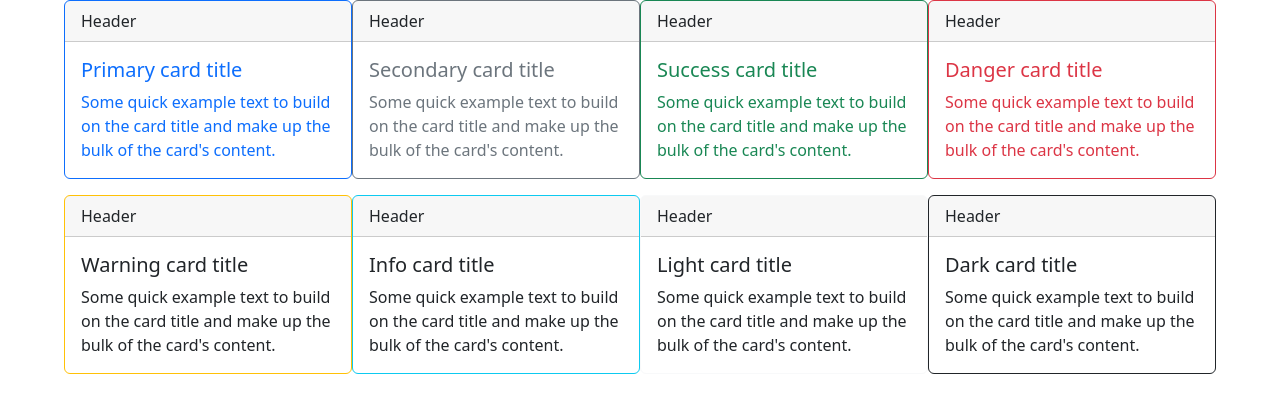
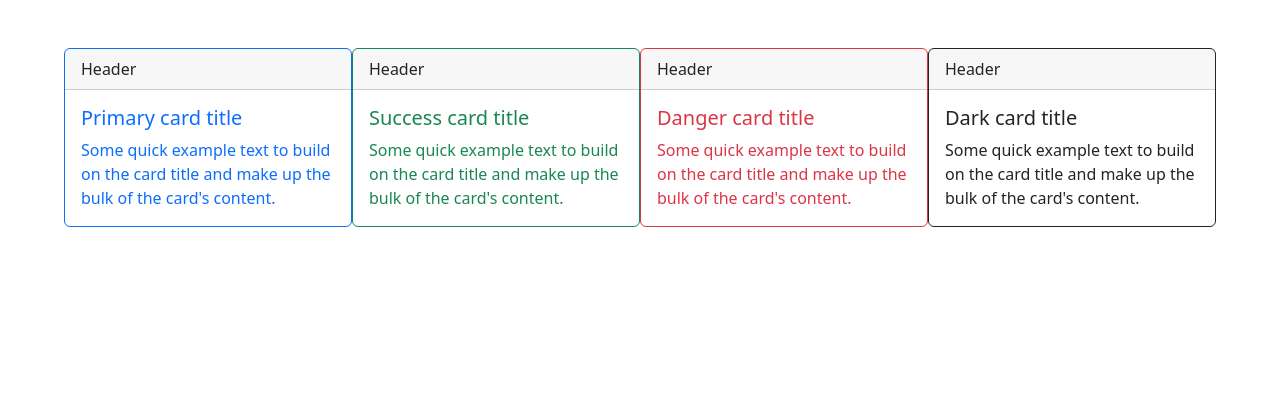
Before and after one commit to Lul-Abdifan/Weather-App, a plain HTML site: page index.html in a window 1280 px wide. Drawn offline with nearby package versions, Linux system fonts and the light colour scheme.

Commit message:
Update page UI

```diff
--- a/index.html
+++ b/index.html
@@ -11,8 +11,8 @@
 
 </head>
 <body>
-       <div class="d-flex flex-column">
-    <div class="d-flex justify-content-md-center">
+       <div class="d-flex flex-column mt-5">
+    <div class="d-flex justify-content-md-center  mb-5">
     <div class="card border-primary mb-3" style="max-width: 18rem;">
         <div class="card-header">Header</div>
         <div class="card-body text-primary">
@@ -20,13 +20,7 @@
           <p class="card-text">Some quick example text to build on the card title and make up the bulk of the card's content.</p>
         </div>
       </div>
-      <div class="card border-secondary mb-3" style="max-width: 18rem;">
-        <div class="card-header">Header</div>
-        <div class="card-body text-secondary">
-          <h5 class="card-title">Secondary card title</h5>
-          <p class="card-text">Some quick example text to build on the card title and make up the bulk of the card's content.</p>
-        </div>
-      </div>
+
       <div class="card border-success mb-3" style="max-width: 18rem;">
         <div class="card-header">Header</div>
         <div class="card-body text-success">
@@ -41,29 +35,6 @@
           <p class="card-text">Some quick example text to build on the card title and make up the bulk of the card's content.</p>
         </div>
       </div>
-    </div>
-    <div class="d-flex justify-content-md-center align-content-end">
-      <div class="card border-warning mb-3" style="max-width: 18rem;">
-        <div class="card-header">Header</div>
-        <div class="card-body">
-          <h5 class="card-title">Warning card title</h5>
-          <p class="card-text">Some quick example text to build on the card title and make up the bulk of the card's content.</p>
-        </div>
-      </div>
-      <div class="card border-info mb-3" style="max-width: 18rem;">
-        <div class="card-header">Header</div>
-        <div class="card-body">
-          <h5 class="card-title">Info card title</h5>
-          <p class="card-text">Some quick example text to build on the card title and make up the bulk of the card's content.</p>
-        </div>
-      </div>
-      <div class="card border-light mb-3" style="max-width: 18rem;">
-        <div class="card-header">Header</div>
-        <div class="card-body">
-          <h5 class="card-title">Light card title</h5>
-          <p class="card-text">Some quick example text to build on the card title and make up the bulk of the card's content.</p>
-        </div>
-      </div>
       <div class="card border-dark mb-3" style="max-width: 18rem;">
         <div class="card-header">Header</div>
         <div class="card-body text-dark">
@@ -72,6 +43,7 @@
         </div>
       </div>
     </div>
+
 </div>
 
 </body>
```
